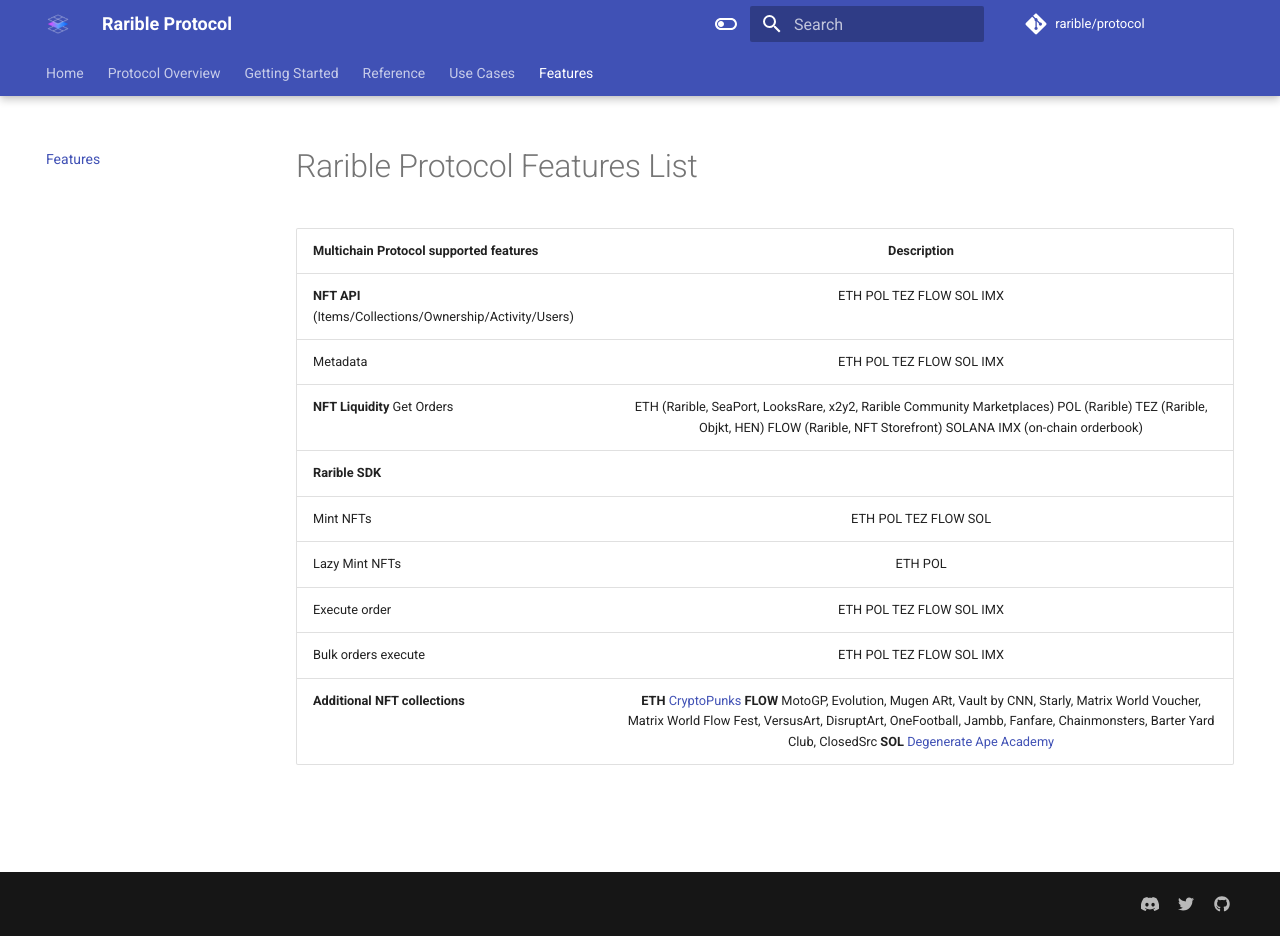
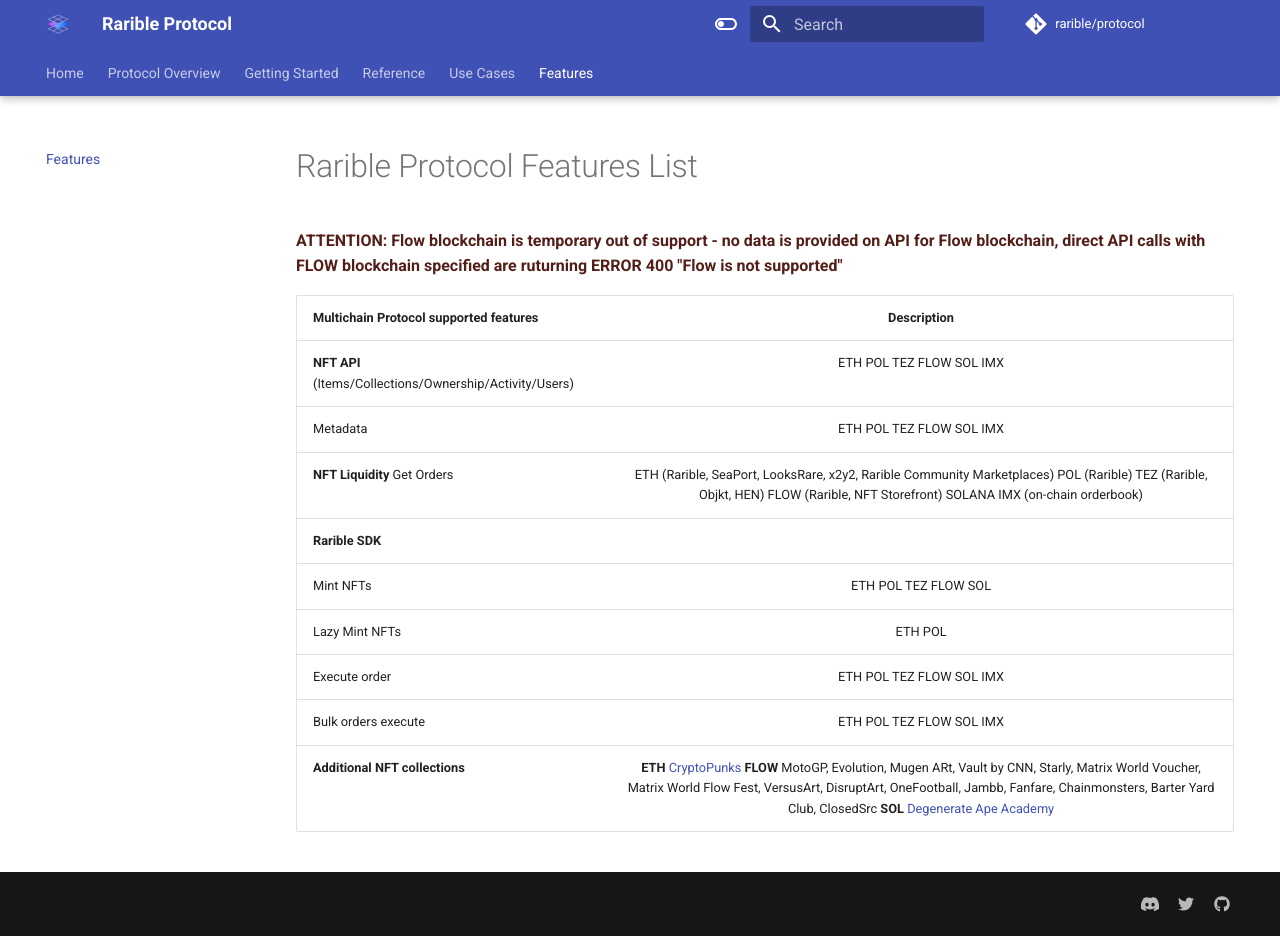
Before and after one commit to rarible/protocol, an MkDocs documentation site: the page built from docs/features.md, in a window 1280 px wide and 936 px high. Built offline with MkDocs 1.6.1 and Material for MkDocs 9.7.7, drawn with Linux system fonts in a browser that asks for light colours; comment, search, counter and statistics services are not loaded.

Commit message:
"type: docs"

```diff
--- a/docs/features.md
+++ b/docs/features.md
@@ -4,6 +4,8 @@
 ---
 
 # Rarible Protocol Features List
+
+<span style="color:#541e18">**ATTENTION: Flow blockchain is temporary out of support - no data is provided on API for Flow blockchain, direct API calls with FLOW blockchain specified are ruturning ERROR 400 "Flow is not supported"**</span>
 
 | **Multichain Protocol supported features**               |                                                                                                                                                                                                Description                                                                                                                                                                                                 |
 |----------------------------------------------------------|:----------------------------------------------------------------------------------------------------------------------------------------------------------------------------------------------------------------------------------------------------------------------------------------------------------------------------------------------------------------------------------------------------------:|
```
Also changed, not shown: docs/api-reference.md (+2 -0 lines), docs/reference/search-capabilities.md (+2 -0 lines).
